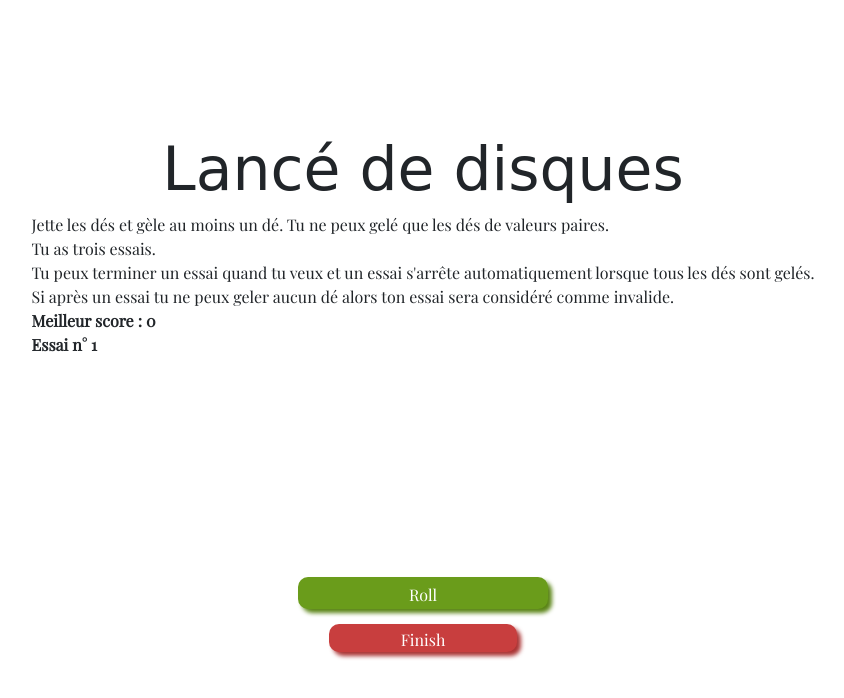
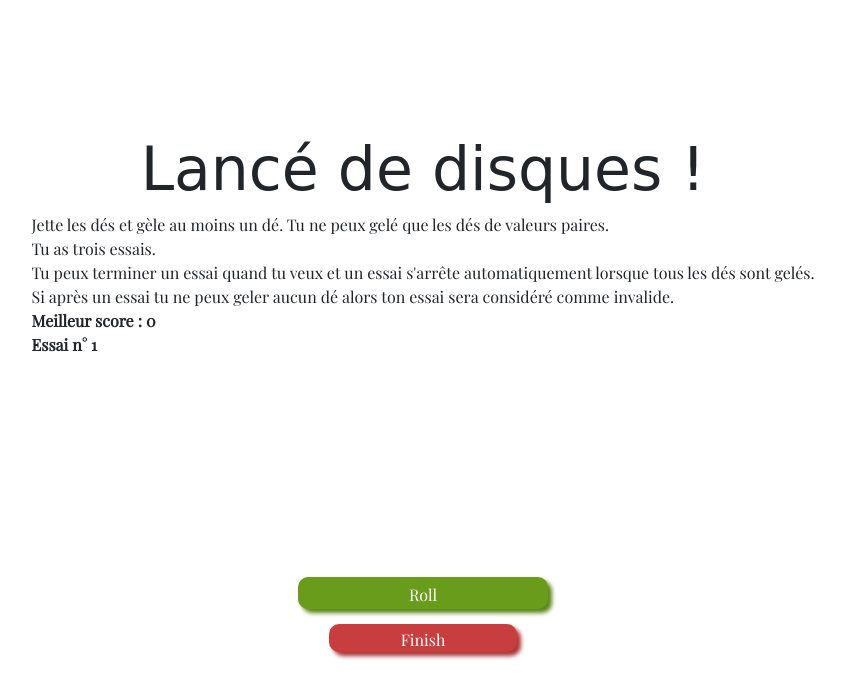
Before and after one commit to CodingWand/DecathlonDiscusGame, a website: page static/index.html in a window 1280 px wide. Shown: the whole page, without its empty margins (217-1061 px from the left). Drawn offline with nearby package versions, Linux system fonts and the light colour scheme; a web font is replaced by a local one.

Commit message:
assane : changement du titre [index.html]

```diff
--- a/static/index.html
+++ b/static/index.html
@@ -11,7 +11,7 @@
         <title>Discus</title>
     </head>
     <body class="container">
-        <h1 id="GameTitle">Lancé de disques</h1>
+        <h1 id="GameTitle">Lancé de disques !</h1>
 
         <section class="info-section">
             <!-- <h2>Règles :</h2><br/> -->
```
